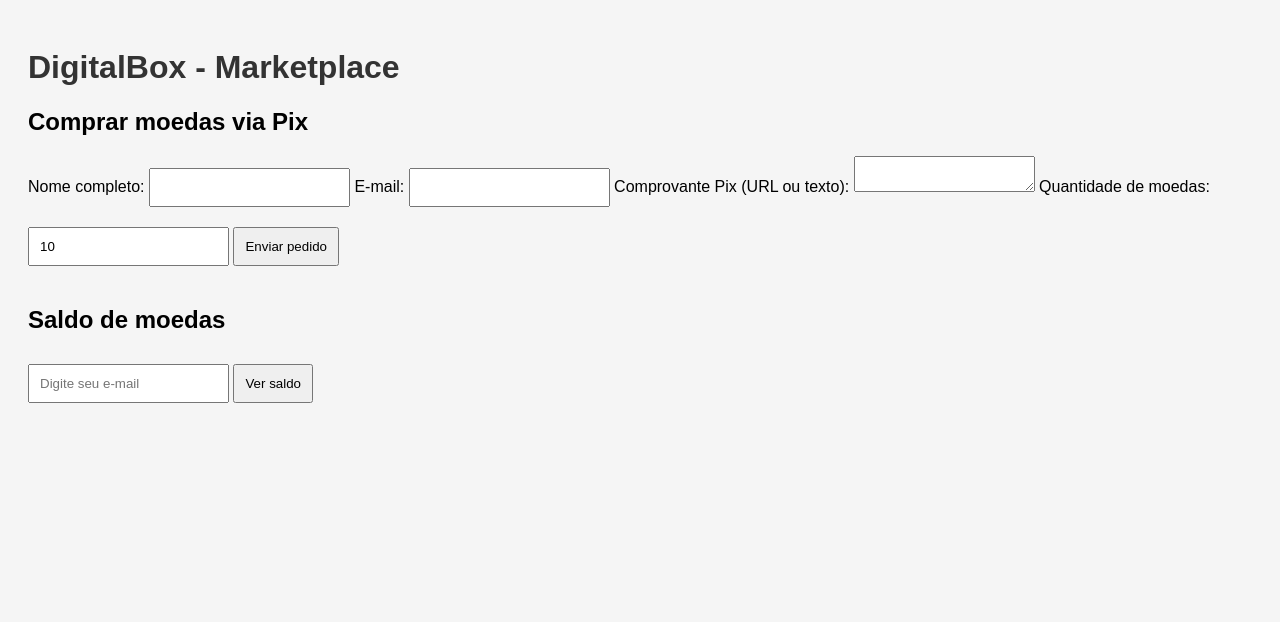
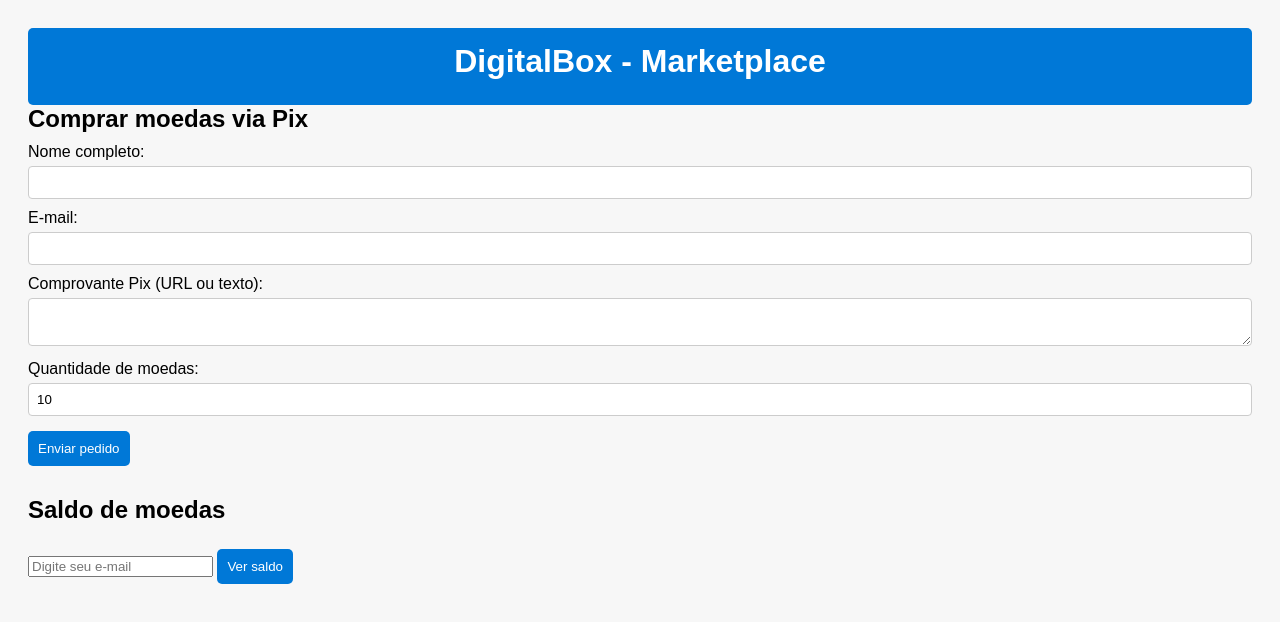
Before and after one commit to Henriquesoares192/DigitalBox.com., a plain HTML site: page index.html in a window 1280 px wide. Drawn offline with Linux system fonts and the light colour scheme; a script that the page names is missing.

Commit message:
Update style.css

```diff
--- a/style.css
+++ b/style.css
@@ -1,12 +1,56 @@
 body {
   font-family: Arial, sans-serif;
+  background: #f7f7f7;
   padding: 20px;
-  background-color: #f5f5f5;
 }
-h1 {
-  color: #333;
+
+header {
+  text-align: center;
+  background: #0078d7;
+  color: white;
+  padding: 15px;
+  border-radius: 5px;
 }
-input, button {
-  margin: 10px 0;
+
+h1, h2 {
+  margin: 0 0 10px 0;
+}
+
+form label {
+  display: block;
+  margin-top: 10px;
+}
+
+form input, form textarea {
+  width: 100%;
+  padding: 8px;
+  margin-top: 5px;
+  border-radius: 4px;
+  border: 1px solid #ccc;
+  box-sizing: border-box;
+}
+
+button {
+  margin-top: 15px;
   padding: 10px;
+  background: #0078d7;
+  color: white;
+  border: none;
+  border-radius: 5px;
+  cursor: pointer;
 }
+
+button:hover {
+  background: #005fa3;
+}
+
+#msg-pedido {
+  margin-top: 10px;
+  font-weight: bold;
+}
+
+#saldo {
+  font-size: 1.2em;
+  font-weight: bold;
+  margin-top: 10px;
+}
```
